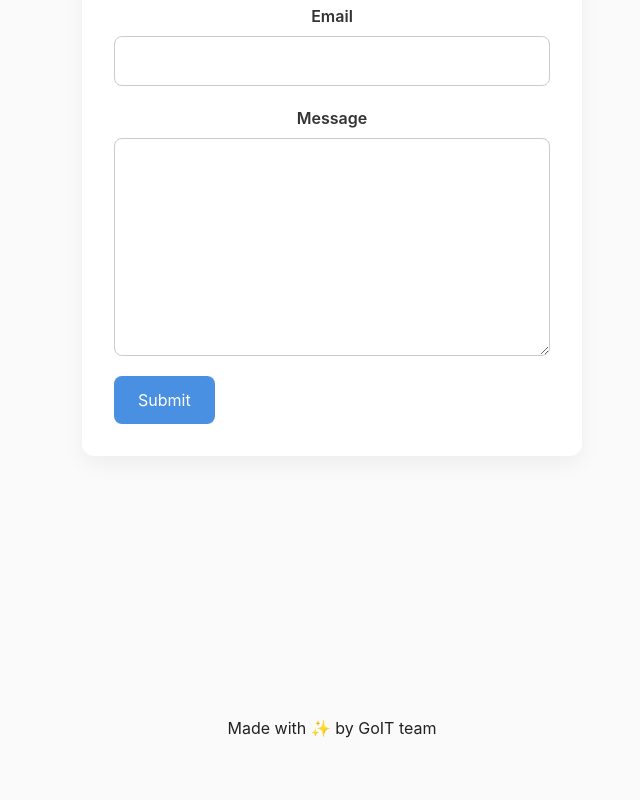
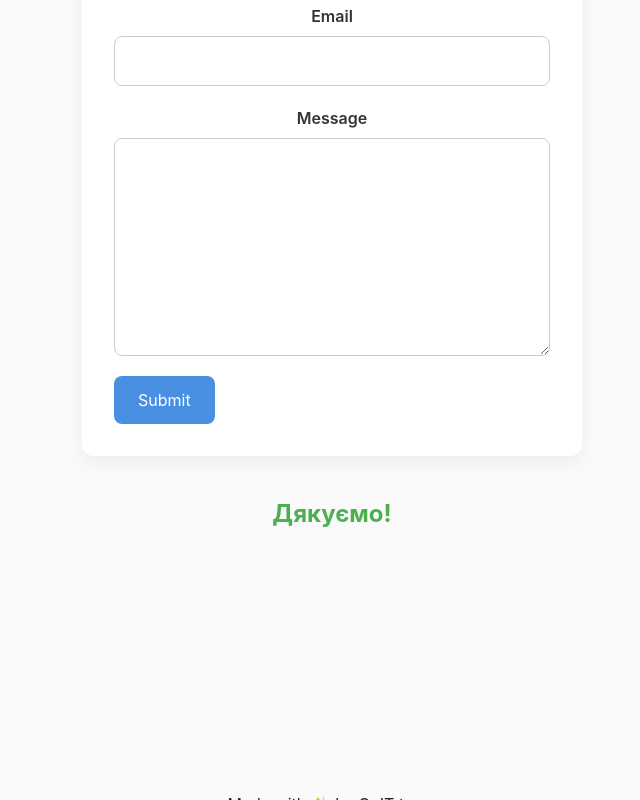
Before and after one commit to OlehYatsenk0/goit-js-hw-09, a website built with Vite: page src/2-form.html in a window 1280 px wide. Both pictures are taken after typing "name@example.com", "Sample" into the empty fields and a click on the button "Submit". Shown: the part 772-1572 px from the top of the page, without its empty margins (324-964 px from the left). Built offline with nearby package versions, Linux system fonts and the light colour scheme.

Commit message:
submit "дякуємо"

```diff
--- a/src/2-form.html
+++ b/src/2-form.html
@@ -31,6 +31,7 @@
         </label>
         <button type="submit">Submit</button>
       </form>
+      <p id="thank-you-message" class="thank-you visually-hidden">Дякуємо!</p>
     </div>
   </main>
 
--- a/src/css/styles.css
+++ b/src/css/styles.css
@@ -172,3 +172,22 @@ button {
 .feedback-form button[type="submit"]:hover {
   background-color: #357bd8;
 }
+
+.thank-you {
+  text-align: center;
+  font-size: 24px;
+  font-weight: 700;
+  color: #4caf50;
+  margin-top: 20px;
+  transition: opacity 0.5s ease;
+}
+
+.thank-you.show {
+  opacity: 1;
+  visibility: visible;
+}
+
+.thank-you.visually-hidden {
+  opacity: 0;
+  visibility: hidden;
+}
--- a/src/js/2-form.js
+++ b/src/js/2-form.js
@@ -43,4 +43,15 @@ form.addEventListener('submit', e => {
   localStorage.removeItem(STORAGE_KEY);
   form.reset();
   formData = { email: '', message: '' };
+
+  // ✅ Показати повідомлення "Дякуємо"
+  const thankYouMsg = document.getElementById('thank-you-message');
+  thankYouMsg.classList.remove('visually-hidden');
+  thankYouMsg.classList.add('show');
+
+  // Автоматично приховати через 3 секунди
+  setTimeout(() => {
+    thankYouMsg.classList.add('visually-hidden');
+    thankYouMsg.classList.remove('show');
+  }, 3000);
 });
```
